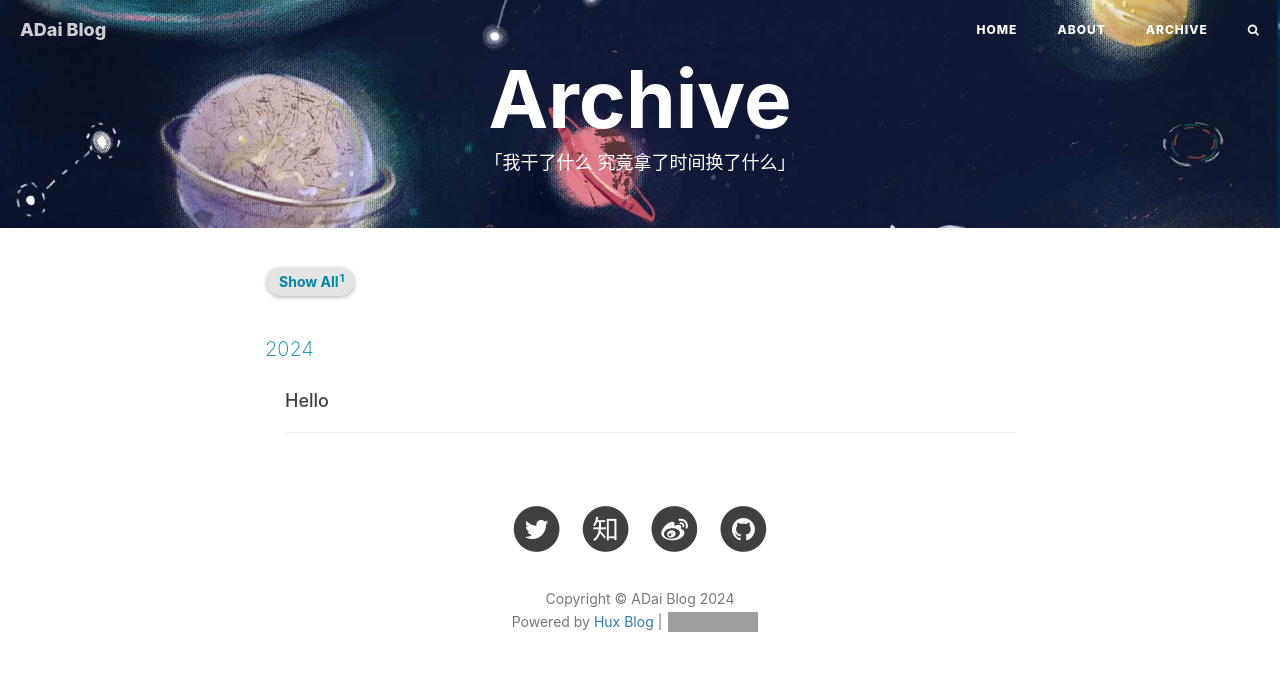
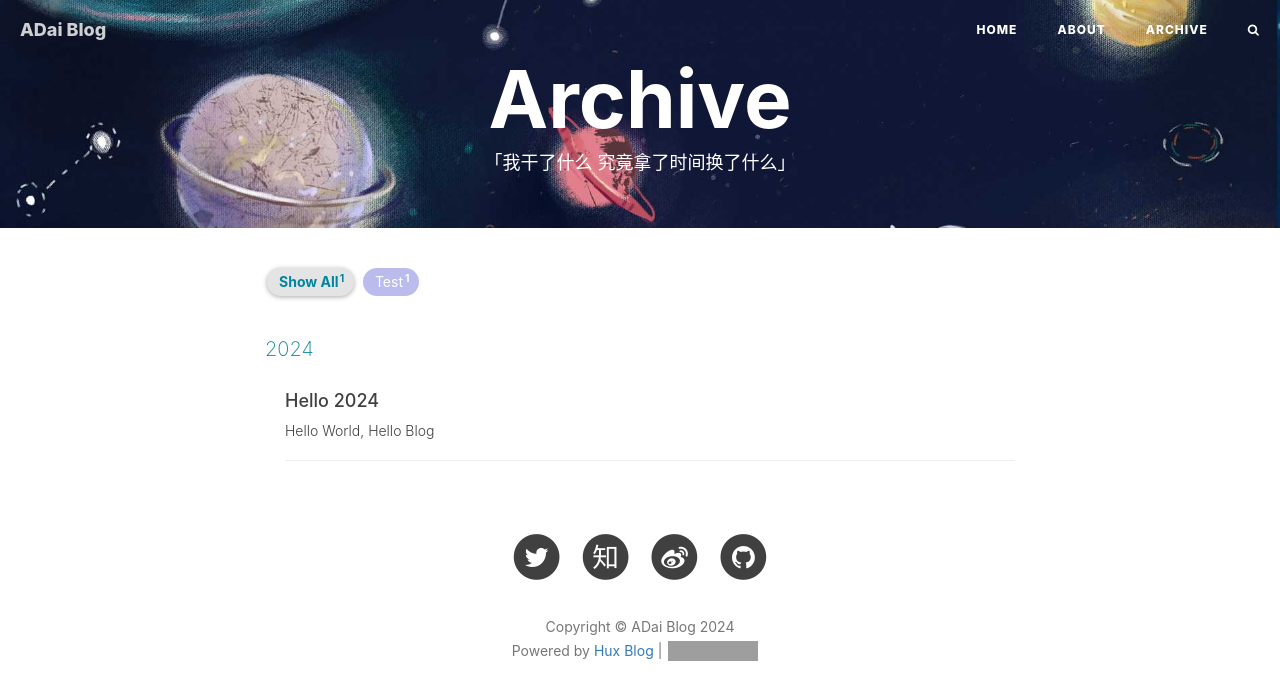
Before and after one commit to ADai00/ADai00.github.io, a Jekyll site: the page built from archive.html, in a window 1280 px wide. Shown: the top 700 px of the page. Built offline with Jekyll 4.4.1, drawn with Linux system fonts in a browser that asks for light colours; nearby versions of some CDN libraries; comment, search, counter and statistics services are not loaded; grey boxes are pictures that could not be loaded.

Commit message:
feat: hello blob

```diff
--- a/_posts/2024-06-17-hello.md
+++ b/_posts/2024-06-17-hello.md
@@ -1 +1,10 @@
+---
+layout:     post
+title:      "Hello 2024"
+subtitle:   "Hello World, Hello Blog"
+date:       2024-06-17 12:00:00
+author:     "ADai"
+tags:
+    - Test
+---
 # hello github.io
```
